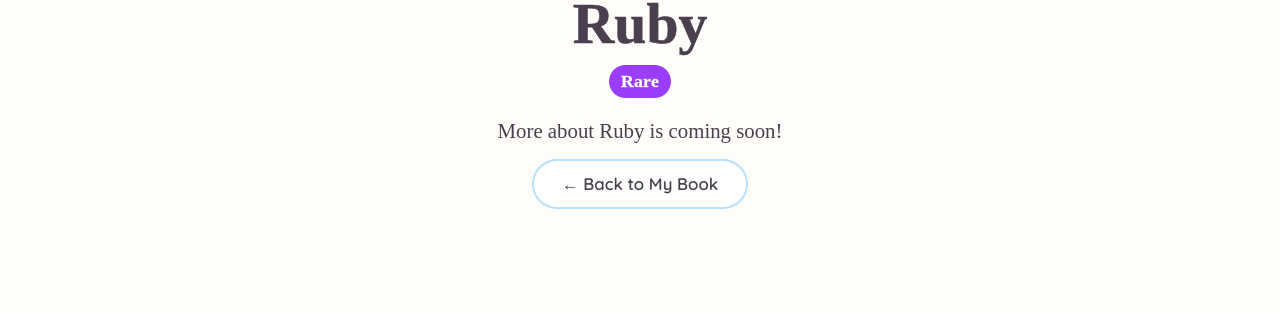
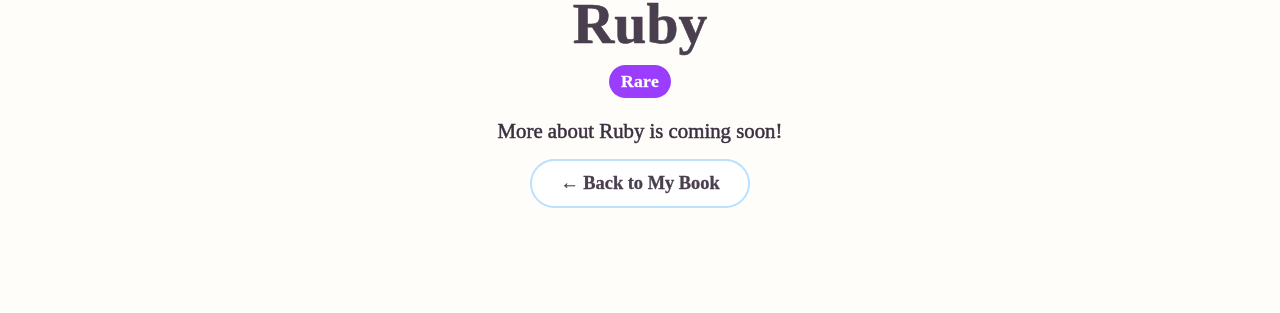
Before and after one commit to LucysTrinketsandTreasures/website-files, a Jekyll site: the page built from _characters/ruby.md, in a window 1280 px wide. Shown: the part 346-659 px from the top of the page. Built offline with Jekyll 4.4.1, drawn with Linux system fonts in a browser that asks for light colours; some web fonts are replaced.

Commit message:
Darken character page text

```diff
--- a/assets/css/style.css
+++ b/assets/css/style.css
@@ -330,6 +330,8 @@ img { max-width: 100%; }
 .character-detail h1 { font-size: clamp(2.6rem, 9vw, 3.6rem); line-height: 1.15; }
 .book-page .character-detail .rarity { font-size: 1.1rem; margin: 8px 0 16px; }
 .character-description p { font-size: 1.3rem; margin-bottom: 12px; }
+.book-page .character-description p { color: #3a3040; -webkit-text-stroke: 0.5px currentColor; }
+.book-page .character-detail .btn-home { font-family: "Almendra Display", serif; font-size: 1.15rem; -webkit-text-stroke: 0.3px currentColor; }
 .book-page .character-details { font-family: "Almendra Display", serif; font-size: 0.95rem; font-weight: 400; -webkit-text-stroke: 0.3px currentColor; }
 @media (max-width: 600px) {
   .book-page .character-details { font-size: 0.8rem; padding: 2px 6px; }
```
